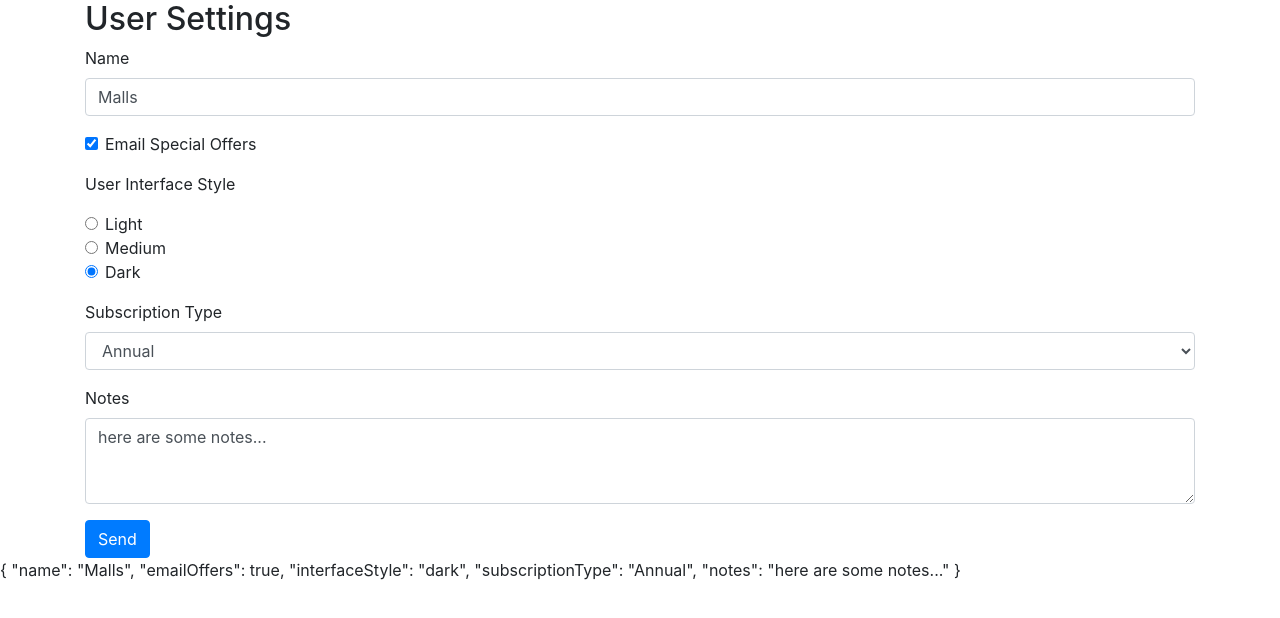
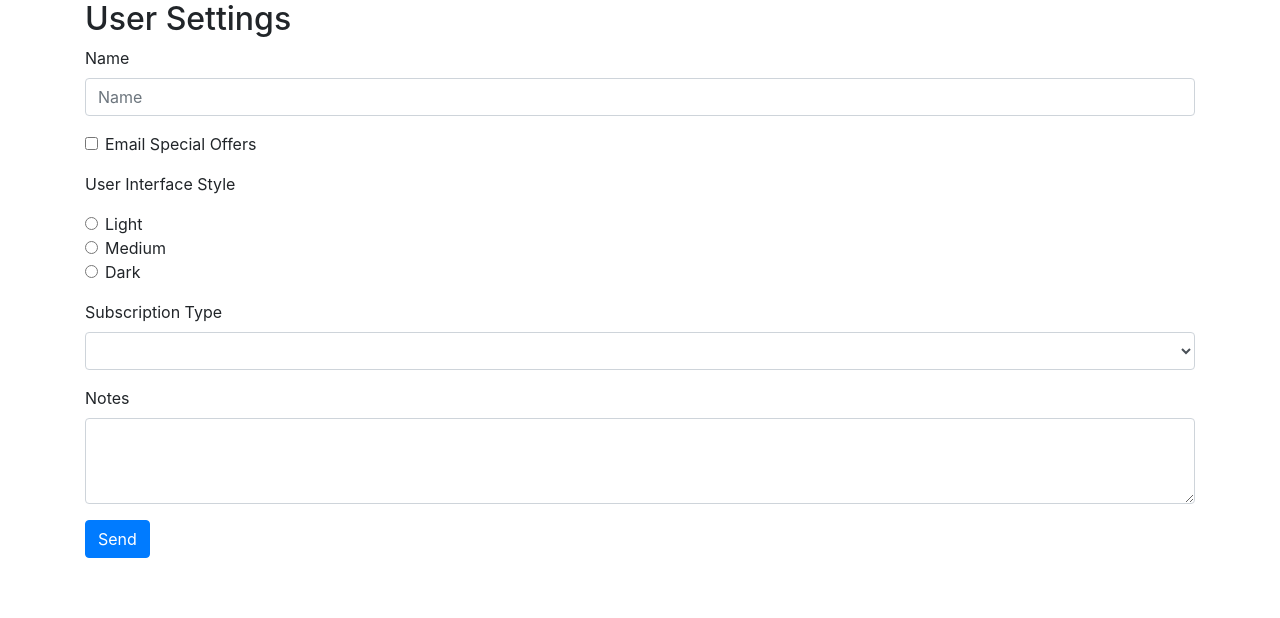
Before and after one commit to mallsjr/angular-forms, an Angular app: page / in a window 1280 px wide. Shown: the top 618 px of the page. Built offline with nearby package versions, Linux system fonts and the light colour scheme.

Commit message:
form validation

```diff
--- a/src/app/user-settings-form/user-settings-form.component.css
+++ b/src/app/user-settings-form/user-settings-form.component.css
@@ -0,0 +1,3 @@
+.field-error {
+  border: 1px solid red;
+}
--- a/src/app/user-settings-form/user-settings-form.component.html
+++ b/src/app/user-settings-form/user-settings-form.component.html
@@ -1,6 +1,6 @@
 <div class="container">
   <h2>User Settings</h2>
-  <form #form="ngForm">
+  <form #form="ngForm" (ngSubmit)="onSubmit(form)">
     <div class="form-group">
       <label for="name">Name</label>
       <input
@@ -9,7 +9,18 @@
         class="form-control"
         placeholder="Name"
         [(ngModel)]="userSettings.name"
+        required
+        (blur)="onBlur(nameField)"
+        #nameField="ngModel"
+        [class.field-error]="form.submitted && nameField.invalid"
       />
+      <div
+        [hidden]="!form.submitted || nameField.valid"
+        class="alert alert-danger"
+      >
+        Enter a name
+      </div>
+
       <!-- The [(ngModel)] is used for 2-way data binding.
         Hooking up component ts with html-->
     </div>
@@ -99,5 +110,3 @@
     <button class="btn btn-primary">Send</button>
   </form>
 </div>
-
-{{ userSettings | json }}
--- a/src/app/user-settings-form/user-settings-form.component.ts
+++ b/src/app/user-settings-form/user-settings-form.component.ts
@@ -1,5 +1,6 @@
 import { Component, OnInit } from "@angular/core";
 import { UserSettings } from "../data/user-settings";
+import { NgForm, NgModel } from "@angular/forms";
 
 @Component({
   selector: "app-user-settings-form",
@@ -8,11 +9,11 @@ import { UserSettings } from "../data/user-settings";
 })
 export class UserSettingsFormComponent implements OnInit {
   originalUserSettings: UserSettings = {
-    name: "Malls",
-    emailOffers: true,
-    interfaceStyle: "dark",
-    subscriptionType: "Annual",
-    notes: "here are some notes..."
+    name: null,
+    emailOffers: null,
+    interfaceStyle: null,
+    subscriptionType: null,
+    notes: null
   };
 
   userSettings: UserSettings = { ...this.originalUserSettings };
@@ -20,4 +21,12 @@ export class UserSettingsFormComponent implements OnInit {
   constructor() {}
 
   ngOnInit() {}
+
+  onBlur(field: NgModel) {
+    console.log("in onBlur", field.valid);
+  }
+
+  onSubmit(form: NgForm) {
+    console.log("in onSubmit", form.valid);
+  }
 }
```
